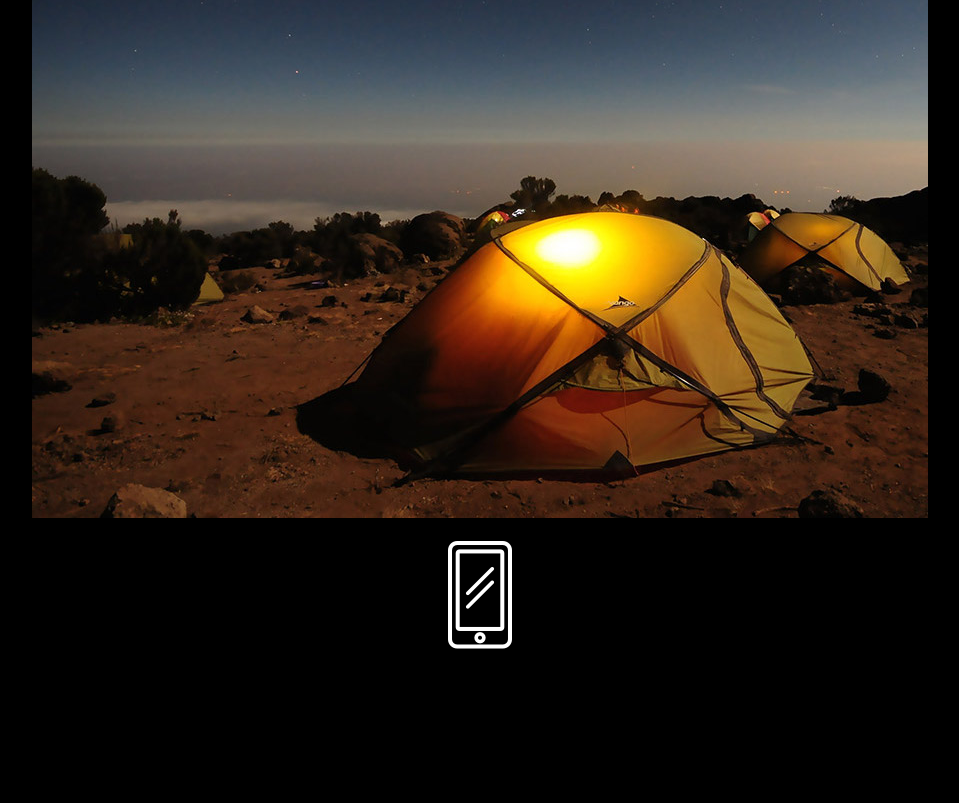
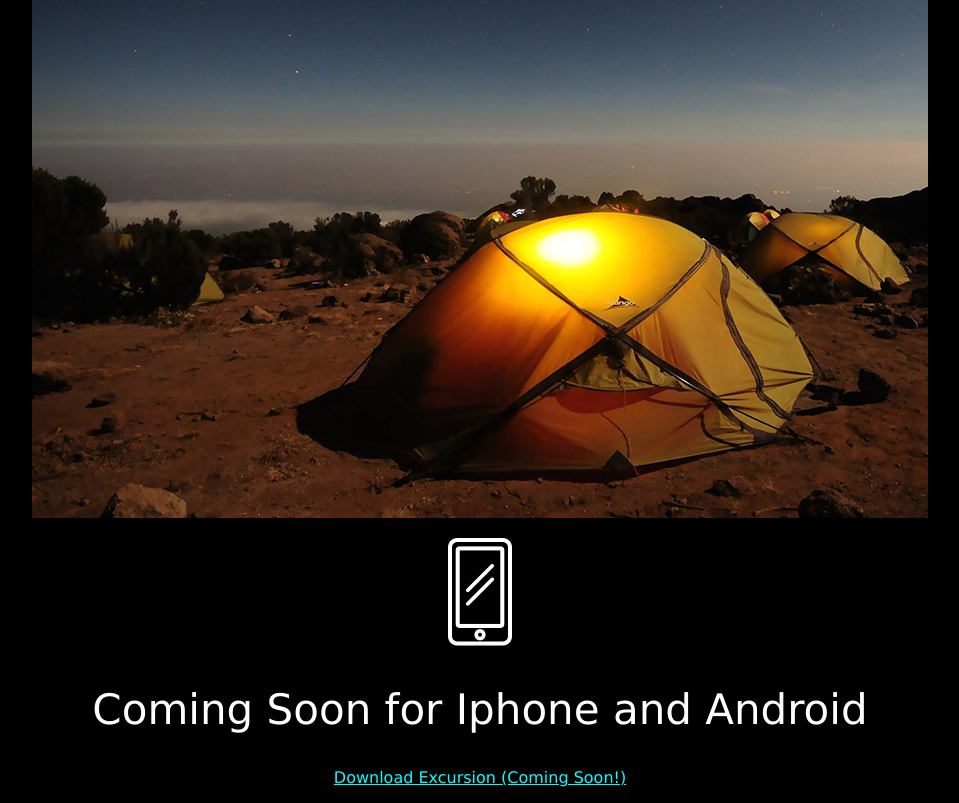
Before and after one commit to Cesarcas1958/excursion-2, a plain HTML site: page index.html in a window 1280 px wide. Shown: the part 494-1297 px from the top of the page, without its empty margins (160-1119 px from the left). Before the commit the page ends 1155 px from the top, so only its background shows below. Drawn offline with Linux system fonts and the light colour scheme.

Commit message:
Added footer, icon, and styles

```diff
--- a/index.html
+++ b/index.html
@@ -16,12 +16,10 @@
     </video>
     <h2 class="header--secondary">Your personal travel guide</h2>
     <h4 class="sub-header">Excursion remembers places you like, and recommends new points of interest around you</h4>
-    <img src="resources/Images/camp.jpg" alt="camp">
-    <br>
-    <br>
-    <div>
-        <img src="resources/Images/phone.png" alt="icon">
-    </div>
+    <p><img src="resources/Images/camp.jpg" alt="camp">
+    <p><img src="resources/Images/phone.png" alt="icon"></p>
+    <h2 class="footer">Coming Soon for Iphone and Android</h2>
+    <p><a  class="link--cta" href="#">Download Excursion (Coming Soon!)</a></p>
 
 
 </body>
--- a/resources/css/style.css
+++ b/resources/css/style.css
@@ -25,3 +25,10 @@ body {
     font-size: 21px;
     color: grey;
 }
+
+.footer {
+    color: white;
+    font-family: Verdana, Geneva, Tahoma, sans-serif;
+    font-size: 42px;
+    font-weight: 300;
+}
```
